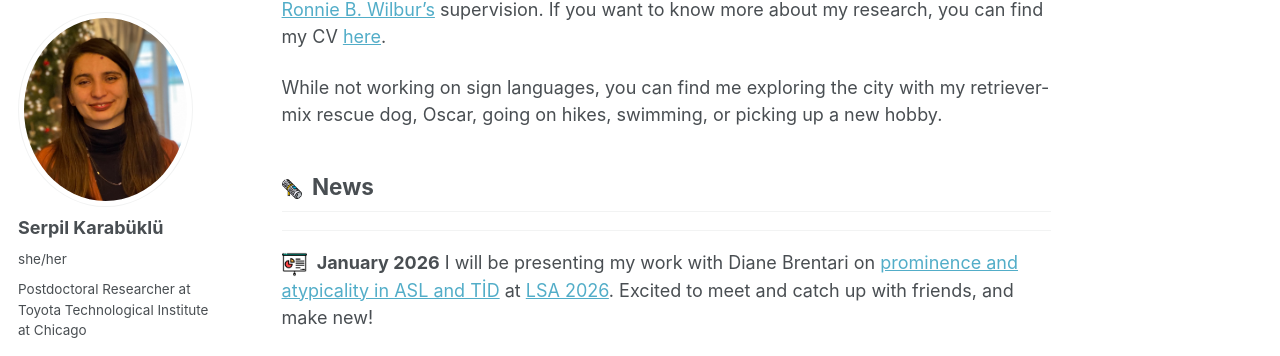
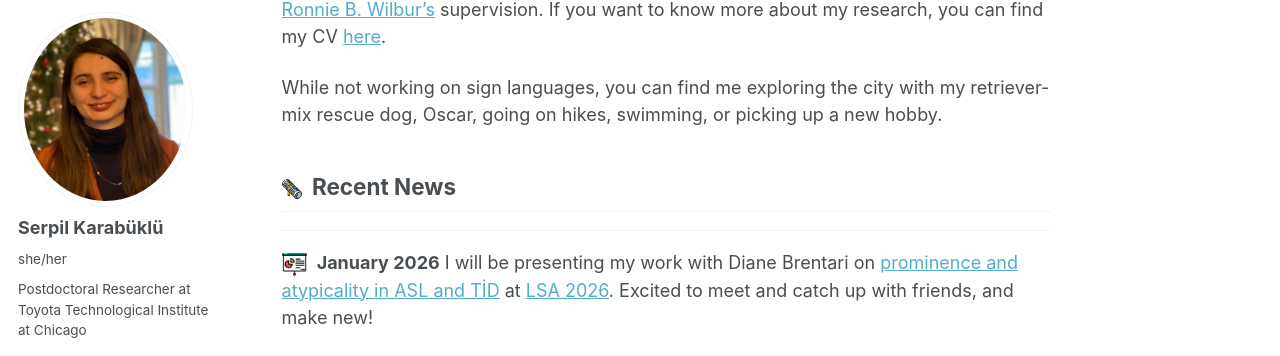
Before and after one commit to serpilkarabuklu/serpilkarabuklu, a Jekyll site: the page built from _pages/about.md, in a window 1280 px wide and 900 px high, scrolled down 631 px. Shown: the part 87-443 px from the top of the window. Built offline with Jekyll 4.4.1, drawn with Linux system fonts in a browser that asks for light colours; some web fonts are replaced; a script that is not in the unit is left out.

Commit message:
Update about.md

```diff
--- a/_pages/about.md
+++ b/_pages/about.md
@@ -17,7 +17,7 @@ redirect_from:
 
    While not working on sign languages, you can find me exploring the city with my retriever-mix rescue dog, Oscar, going on hikes, swimming, or picking up a new hobby.
 
-## <img src="/images/newspaper.png" width="20" style="vertical-align:middle; margin-right:5px;"> News
+## <img src="/images/newspaper.png" width="20" style="vertical-align:middle; margin-right:5px;"> Recent News
 ------
 <img src="/images/presentation2.png" width="25" style="vertical-align:middle; margin-right:5px;"> __January 2026__ I will be presenting my work with Diane Brentari on [prominence and atypicality in ASL and TİD](https://web.cvent.com/event/d453188a-a321-46d4-b57e-79d5067e6521/websitePage:0fce7914-bbae-47fb-991c-3050b18e5787) at [LSA 2026](https://web.cvent.com/event/d453188a-a321-46d4-b57e-79d5067e6521/websitePage:0fce7914-bbae-47fb-991c-3050b18e5787). Excited to meet and catch up with friends, and make new!
 
```
